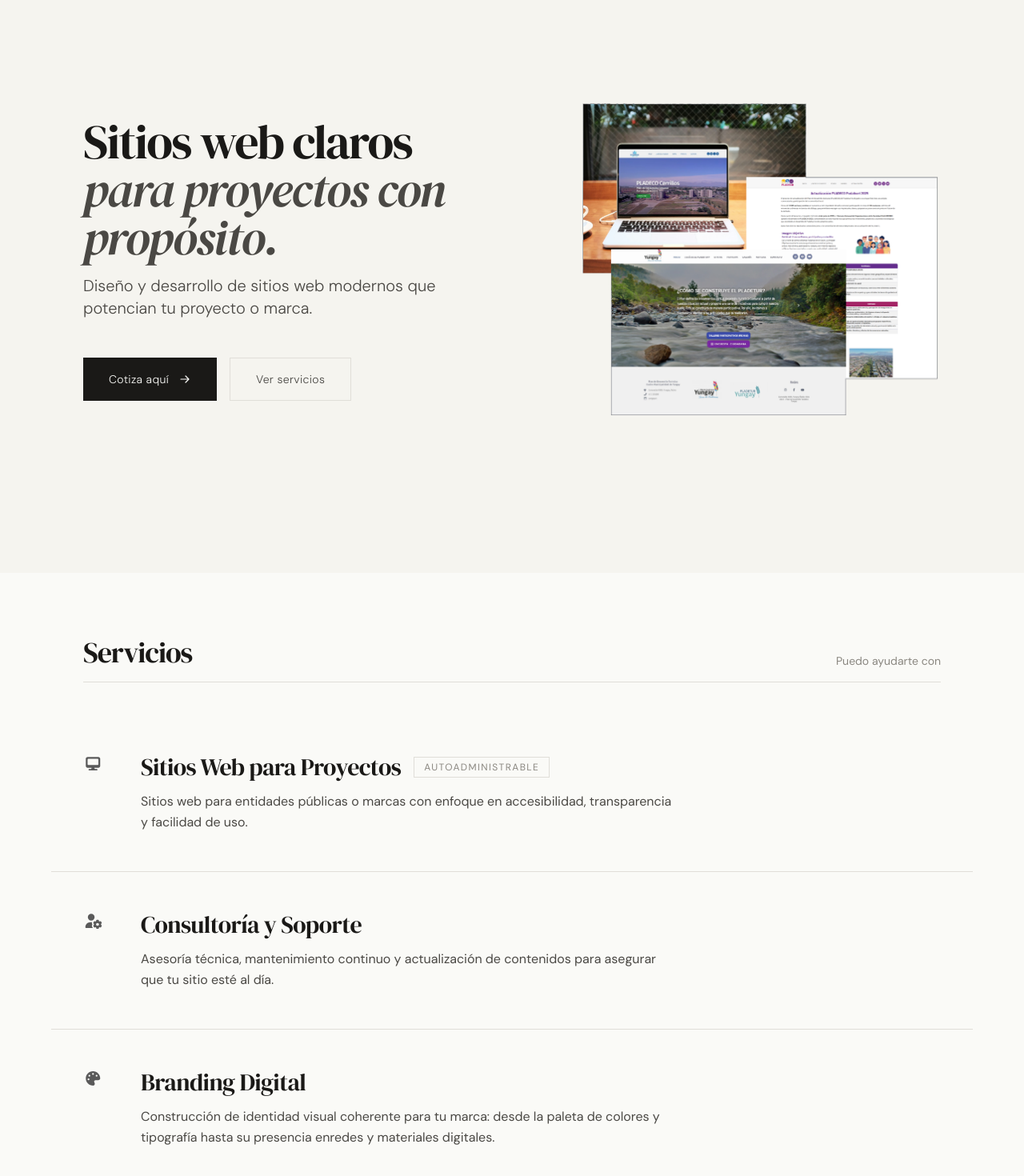
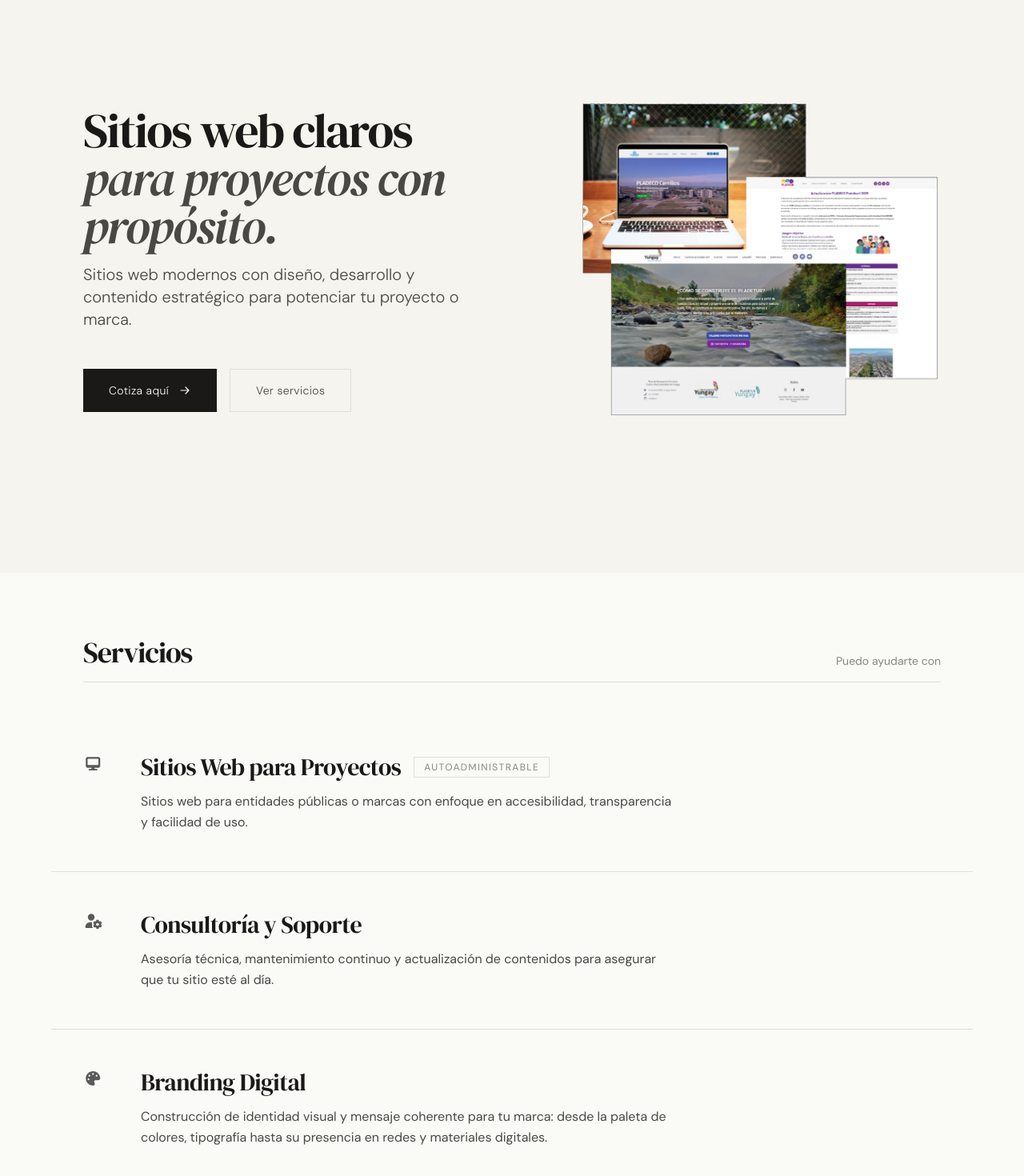
Before and after one commit to AlbertoRodBa/kulp-web, a Next.js app: page / in a window 1280 px wide. Shown: the part 84-1554 px from the top of the page at 80% size. Built offline with nearby package versions, Linux system fonts and the light colour scheme; no server answers.

Commit message:
cambios en contenidos

```diff
--- a/components/Hero.tsx
+++ b/components/Hero.tsx
@@ -41,7 +41,7 @@ export default function Hero() {
               </h1>
 
               <h2 className="text-lg md:text-xl font-light text-[var(--ink-muted)] max-w-lg leading-relaxed mb-12 transition-all duration-500 group-hover:text-[var(--ink)] group-hover:translate-x-1">
-                Diseño y desarrollo de sitios web modernos que potencian tu proyecto o marca.
+                Sitios web modernos con diseño, desarrollo y contenido estratégico para potenciar tu proyecto o marca.
               </h2>
             </div>
 
--- a/components/Services.tsx
+++ b/components/Services.tsx
@@ -26,7 +26,7 @@ const services = [
   {
     title: "Branding Digital",
     description:
-      "Construcción de identidad visual coherente para tu marca: desde la paleta de colores y tipografía hasta su presencia enredes y materiales digitales.",
+      "Construcción de identidad visual y mensaje coherente para tu marca: desde la paleta de colores, tipografía hasta su presencia en redes y materiales digitales.",
     tag: null,
     icon: faPalette,
   },
```
